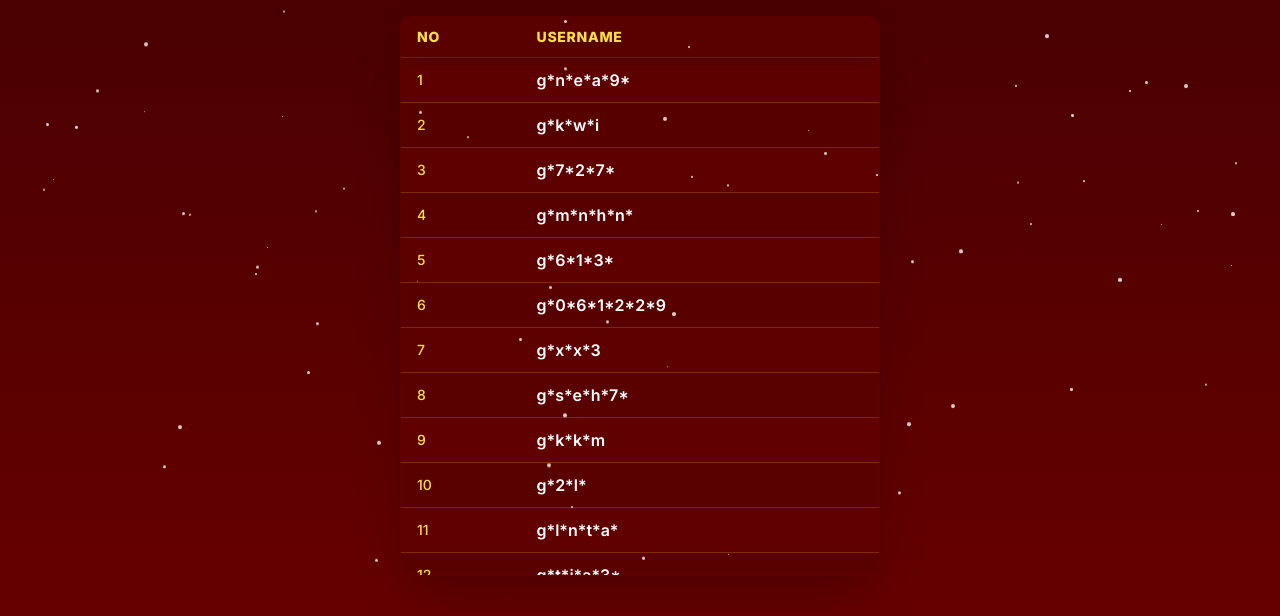
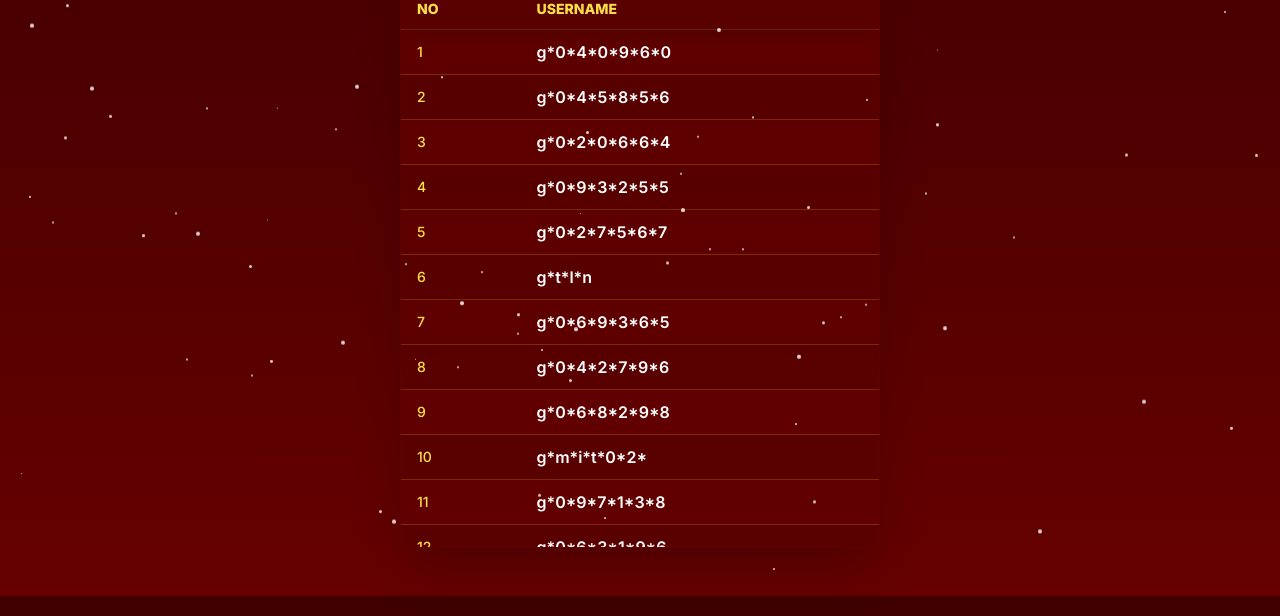
Before and after one commit to gkkservice7777-hub/gkkwinnerlist, a plain HTML site: page index.html in a window 1280 px wide. Shown: the part 204-820 px from the top of the page. Drawn offline with nearby package versions, Linux system fonts and the light colour scheme.

Commit message:
Update index.html
adfadfasdf

```diff
--- a/index.html
+++ b/index.html
@@ -3,7 +3,7 @@
 <head>
     <meta charset="UTF-8">
     <meta name="viewport" content="width=device-width, initial-scale=1.0">
-    <title>ကစားသမား စာရင်း (No. | Username)</title>
+    <title>ကစားသမား စာရင်း (GKK777)</title>
     <script src="https://cdn.tailwindcss.com"></script>
     <style>
         @import url('https://fonts.googleapis.com/css2?family=Inter:wght@100..900&display=swap');
@@ -55,14 +55,11 @@
         <div class="container mx-auto px-4 flex justify-between items-center w-full">
             <div class="flex items-center space-x-3">
                 <img src="https://i0.wp.com/gkk777.net/wp-content/uploads/2025/05/photo_2024-05-05_18-26-46.jpg?fit=640%2C640&ssl=1"
-                     alt="GKK 99 Logo"
-                     class="h-10 w-10 rounded-lg border-2 border-yellow-300 object-cover"
-                     onerror="this.src='https://placehold.co/40x40/ffd700/400000?text=L';">
+                     alt="Logo" class="h-10 w-10 rounded-lg border-2 border-yellow-300 object-cover">
                 <span class="text-xl font-bold text-yellow-300 hidden sm:inline">GKK777</span>
             </div>
-
             <button onclick="window.location.href='https://gkk777cta.mssg.me/'"
-                    class="px-4 py-2 bg-yellow-400 text-[#400000] font-semibold rounded-full shadow-md hover:bg-yellow-300 transition duration-300 transform hover:scale-105 active:scale-95">
+                    class="px-4 py-2 bg-yellow-400 text-[#400000] font-semibold rounded-full shadow-md hover:bg-yellow-300 transition duration-300">
                 ဆက်သွယ်ရန်
             </button>
         </div>
@@ -71,17 +68,15 @@
     <div class="container mx-auto px-4 w-full max-w-sm md:max-w-md lg:max-w-lg z-10 relative">
         <header class="text-center mb-6">
             <h1 class="text-4xl font-extrabold text-yellow-300 drop-shadow-lg">Congratulations</h1>
-            <p class="text-lg text-white-200 mt-1">
-                2026 နှစ်သစ် ကံကောင်းခြင်း ငွေသွင်းမလို အခမဲ့ဘောနပ်ကို Channel Join ရရှိသွားသောမန်ဘာများ
-            </p>
+            <p class="text-lg text-white-200 mt-1">2026 နှစ်သစ် အခမဲ့ဘောနပ် ရရှိသူများ</p>
         </header>
 
-        <div id="list-container" class="bg-[#590000]/70 rounded-xl shadow-2xl backdrop-blur-sm border border-[#660000]/50 overflow-hidden overflow-y-auto h-[70vh] w-full transition duration-500">
+        <div id="list-container" class="bg-[#590000]/70 rounded-xl shadow-2xl backdrop-blur-sm border border-[#660000]/50 overflow-hidden overflow-y-auto h-[70vh] w-full">
             <table class="min-w-full divide-y divide-[#660000]">
                 <thead class="bg-[#590000] sticky top-0 z-20 shadow-lg border-b border-yellow-300">
                     <tr>
-                        <th scope="col" class="player-cell w-1/4 font-extrabold text-sm uppercase tracking-wider text-yellow-300">No</th>
-                        <th scope="col" class="player-cell w-3/4 font-extrabold text-sm uppercase tracking-wider text-yellow-300">Username</th>
+                        <th class="player-cell w-1/4 font-extrabold text-sm uppercase text-yellow-300">No</th>
+                        <th class="player-cell w-3/4 font-extrabold text-sm uppercase text-yellow-300">Username</th>
                     </tr>
                 </thead>
                 <tbody id="player-table-body" class="bg-transparent divide-y divide-[#660000]"></tbody>
@@ -92,110 +87,70 @@
     <script>
         document.addEventListener('DOMContentLoaded', () => {
             const tableBody = document.getElementById('player-table-body');
-            const body = document.body;
             const SNOWFLAKE_COUNT = 80;
 
-            function maskUsername(username) {
-                if (!username) return "";
-                let masked = "";
-                let charCount = 0;
-                for (let i = 0; i < username.length; i++) {
-                    const char = username[i];
-                    if (char === ' ') { masked += ' '; }
-                    else {
-                        if (charCount % 2 === 0) { masked += char; }
-                        else { masked += '*'; }
-                        charCount++;
+            const playerList = [
+                "gk09440890670", "gk09445883586", "gk09250167624", "gk09943923525", "gk09267458647", "gktalon", "gk09689837635", "gk09422173936", "gk09678921938", "gkmyint00123",
+                "gk09967717378", "gk09693811916", "gk09458928905", "gk09750253088", "gk09262521477", "gk09668515271", "gk09428325774", "gk09662348095", "gknay717", "gk09740944438",
+                "gk09687251005", "gk09791841227", "gk09773606841", "gk09752913612", "gk09420181195", "gk09782286435", "gk09758984309", "gk09799141662", "gkakmk", "gkayeaye123",
+                "gk09969382640", "gk09664253737", "gk09977868434", "gk09697279184", "gk09668888693", "gk09785849241", "gk09400435486", "gk09450272370", "gk09440830117", "gk09956086250",
+                "gk09670386455", "gk09650793341", "gk09259907226", "gk09650402188", "gk09695338613", "gk09299401946", "gk09762190884", "gk09689092357", "gk09699435673", "gk09783740348",
+                "gk09772430480", "gk09774581233", "gk09893819794", "gk09663857153", "gk09401384782", "gk09694292458", "gk09400327720", "gk09458858813", "gk09979598409", "gk09883256846",
+                "gk09420240478", "gk09698101336", "gk09674246985", "gk09681298689", "gk09661899695", "gk09669155748", "gk09424262253", "gk09972583538", "gk09675857266", "gk09440523600",
+                "gk09664223222", "gk09788038235", "gk09660477198", "gk09762480816", "gk09680417786", "gk09425047320", "gk09686437932", "gk09786762859", "gk09691542355", "gk09784639262",
+                "gk09259181882", "gk09661652284", "gk09256354484", "gk09264885270", "gk09768541713", "gk09696658858", "gk09697590611", "gk09799849316", "gk09666197175", "gk09798428211",
+                "gk09665078977", "gk09698635559", "gk09777768784", "gk09688580196", "gk09975669101", "gk09661401502", "gk09962756513", "gk09775125146", "gk09674318802", "gk09763061839",
+                "gk09421708024", "gk09674925515", "gk09675803133", "gk09954578304", "gk09451288120", "gk09792667407", "gk09698819497", "gk09966644477", "gk09799430541", "gk09763764412",
+                "gk09404474815", "gk09783166568", "gk09441769363", "gk09781250316", "gk09798597363", "gk09754073134", "gk09428006007", "gk09694254466", "gk09662222504", "gk09955679850",
+                "gk09770821625", "gk09792468129", "gk09663292189", "gk00943044608", "gk09893910523", "gk09756299711", "gk09952228910", "gk09775529151", "gk09761743435", "gk09427848821",
+                "gk09780904499", "gk09422558704", "gk09689006151", "gk09959100997", "gk09789779617", "gk09957572390", "gk09798595324", "gk09773571726", "gk09756796594", "gk09650345840",
+                "gk09664591268", "gk09981380291", "gk09758250354", "gk09674191594", "gk09969382585", "gk09688492941", "gk09798684985", "gk09256630688", "gk09788071897", "gk09777745672",
+                "gk09790632909", "gk09779253714", "gk09794583168", "gk09660465927", "gk09692903975", "gk09697603213", "gk09441295837", "gk09268162231", "gk09751429124", "gk09661814174",
+                "gk09796041235", "gk09668776709", "gk09762041759", "gk09444706316", "gk09983454172", "gk09402972137", "gk09684356925", "gk09790949785", "gk09698693054", "gk09769707797",
+                "gk09686021318", "gk09690605351", "gk09454111242", "gk09678464015", "gk09441439426", "gk09791331852", "gk09699732084", "gk09771057598", "gk09699461530", "gk09427807205",
+                "gk09426751126", "gk09799582491", "gk09765087597", "gk09988167695", "gk09679537422", "gk09401884552", "gk09757825967", "gk09679681327", "gk09758575411", "gk09791636286",
+                "gk09776685090", "gk09986063539", "gk09258997989", "gk09665284654", "gk09783155590", "gk09784745946", "gk09425725428", "gk09687877127", "gk09979978605", "gk09259441750",
+                "gk09698699354", "gk09789719871", "gk09771103138", "gk09687828460", "gk09784189878", "gk09662551965", "gk09979364155", "gk09943036397", "gk09661951471", "gk09699878123",
+                "gk09253946686", "gk09760169549", "gk09674705950", "gk09778152417", "gk09680380654", "gk09760720747", "gk09684032589", "gk09445748989", "gk09777567171", "gk09697500026",
+                "gk09688479751", "gk09686582383", "gk09269672802", "gk09880386700", "gk09777508539", "gk09768505462", "gk09980477534", "gk09750933787", "gk09676411575", "gk09883777429",
+                "gk09884867667", "gk09684976841", "gk09663992639", "gk09982163166", "gk09426618683", "gk09696228997", "gk09668563612", "gk09775941576", "gk09784283547", "gk09267080004",
+                "gk09760381529", "gk09976206077", "gk09788757366", "gk09666357029", "gk09781996310", "gk09772867781", "gk09253464398", "gk09978505939", "gk09685609030", "gk09263378035"
+            ];
+
+            function maskUsername(u) {
+                let m = ""; let c = 0;
+                for (let i = 0; i < u.length; i++) {
+                    if (u[i] === ' ') { m += ' '; }
+                    else { m += (c % 2 === 0) ? u[i] : '*'; c++; }
                 }
-                }
-                return masked;
+                return m;
             }
 
-            function createSnowflake() {
-                const snowflake = document.createElement('div');
-                snowflake.classList.add('snowflake');
+            function createSnow() {
+                const s = document.createElement('div');
+                s.classList.add('snowflake');
                 const size = Math.random() * 3 + 1;
-                snowflake.style.width = `${size}px`;
-                snowflake.style.height = `${size}px`;
-                snowflake.style.left = `${Math.random() * 100}vw`;
-                snowflake.style.animationDuration = `${Math.random() * 20 + 10}s`;
-                snowflake.style.animationDelay = `-${Math.random() * 15}s`;
-                snowflake.style.top = `${-Math.random() * 100}px`;
-                body.appendChild(snowflake);
+                s.style.width = s.style.height = `${size}px`;
+                s.style.left = `${Math.random() * 100}vw`;
+                s.style.animationDuration = `${Math.random() * 20 + 10}s`;
+                s.style.animationDelay = `-${Math.random() * 15}s`;
+                s.style.top = `${-Math.random() * 100}px`;
+                document.body.appendChild(s);
             }
 
-            for (let i = 0; i < SNOWFLAKE_COUNT; i++) { createSnowflake(); }
+            for (let i = 0; i < SNOWFLAKE_COUNT; i++) createSnow();
 
-            function shuffleArray(array) {
-                for (let i = array.length - 1; i > 0; i--) {
-                    const j = Math.floor(Math.random() * (i + 1));
-                    [array[i], array[j]] = [array[j], array[i]];
-                }
-            }
-
-            function generatePlayerList() {
-                const finalUsernames = [
-                    "gk09943923525", "gklion28", "gk09689837635", "gk09420149396", "gk09977540940",
-                    "gk09891348863", "gk09754463026", "gknlynn118", "gk061958", "gk09698040302",
-                    "gknay5353", "gk09757429717", "gk09955633286", "gk09783410972", "gk09785124814",
-                    "gk09964937156", "gkyair78", "gk09673341279", "gk09662348095", "gk09421007620",
-                    "gk09780519528", "gk09671623279", "gk09782286435", "gk09778844040", "gksty1467g",
-                    "gk09445107441", "gkayethin1", "gk09773062702", "gk09758984309", "gk09964799330",
-                    "gkzaw65", "gkarar", "gkthiha330", "gkmk4567", "gkmm900", "gkkmt66", "gkere5556",
-                    "gkaung1968", "gkert56", "gk123hein", "gktartar12", "gkwave456", "gk211006",
-                    "gkstatus", "gkzaw114", "gk772873", "gklineup", "gkhtet979", "gkhwh999",
-                    "gkkyaw4422", "gkkzh50", "gksaigk", "gkset45", "gkjunesunn", "gkaungaye1",
-                    "gkasw888", "gksoepain8", "gkphyu156", "gksoelwin1", "gkthaung16", "gkgkk777te",
-                    "gkpayiphyo", "gkyinlay47", "gkgod31", "gkewr45", "gk8888aaa", "gktha30173",
-                    "gkzinm2002", "gkdse5", "gklynnthar", "gkkhant125", "gkcmgkk", "gkyzmin54",
-                    "gkchitko24", "gkkyaw2221", "gk1388hein", "gkrrr77", "gkkkk83", "gksanyushw",
-                    "gkwinner97", "gkaa969969", "gka7777777", "gkmamoe78", "gkmgkhant7", "gktzaa",
-                    "gkert5", "gkgkk96", "gk96kyawzi", "gkyunadatu", "gkminbhone", "gkere578",
-                    "gkpph321", "gktwz1", "gk445593", "gk21lm", "gksea55", "gkkokn", "gkwinmg7",
-                    "gkgkzayyar", "gk9nine", "gkzawzinla", "gktyron7", "gkchit6524", "gkkkwai",
-                    "gkm090", "gk199o", "gkese67", "gkjohnny90", "gktunnn12", "gkmask345",
-                    "gkqpqpqp", "gk691734", "gkmoed123", "gkkyaw4882", "gkngelay99", "gkgyan1234",
-                    "gkmmm090", "gkthein134", "gkyatilin", "gkphyoyaza", "gk5678999", "gk18751187",
-                    "gkd666", "gkere3344", "gkwew567", "gkwinhla98", "gkanann", "gkcane11",
-                    "gk199745", "gkdoonut78", "gkwin0022", "gk09958586", "gk1212saya", "gk12rgyi",
-                    "gknayphyo", "gkgffdg452", "gksoemoe5", "gkewe7", "gkksm99556", "gkere456",
-                    "gksm64", "gkyet2004", "gkert7", "gkkosoe49", "gksai7860", "gk775296",
-                    "gkktl54", "gkamone5", "gk8888888m", "gksein467", "gkthesai99", "gkpyaewi",
-                    "gkzawte34", "gkcion88", "gkstn7", "gkkyaw7654", "gkslotrap", "gkthuya35",
-                    "gkzkoko777", "gkptk0090", "gkearthqua", "gkkolin21", "gk60002", "gkmyozawtu",
-                    "gktzt008", "gktzt007", "gktdc1089", "gkpk251015", "gkphyu72", "gk2345ttl",
-                    "gkttt7777", "gkkhun29", "gkkyaing13", "gkmyint657", "gkkyal11", "gktt882",
-                    "gk059170", "gkhks2023", "gkkoko9984", "gkyhha98", "gkmon778", "gktar121",
-                    "gkmkgkk777", "gkkyawlw", "gkkoh555", "gkhtoo2003", "gkaye457", "gkawwgyi05",
-                    "gk795003", "gkrtr55", "gkyoon26", "gkxar000", "gkwarso34", "gksoesoe76",
-                    "gk19986", "gkkya12345", "gkmt96", "gkkosithu7", "gkootin21", "gknilarshw",
-                    "gka1b2c", "gkayeminp", "gknay56", "gkzar0000", "gkdann123", "gksting750",
-                    "gkere334", "gkxtetmin7", "gk09896226", "gkneosan", "gk474nl", "gkamo7",
-                    "gkvoize", "gkpouksii", "gk0967213", "gksew7", "gkkg141996", "gkkhing49",
-                    "gk39200", "gk780112", "gkapple8", "gk33019", "gk270307", "gkere55555",
-                    "gkgkkzaw70", "gkpk999999", "gkkks1993", "gksoethu75", "gkkyaw1788", "gk1876",
-                    "gkkya1212", "gk2948", "gkkkkmm", "gksoenuko", "gk762788", "gk774006",
-                    "gkxxx23", "gkzkt99", "gkmyathu1", "gkwp218", "gkmoe4958", "gktno11111",
-                    "gkses456", "gkthier1", "gksoe24680", "gktangiyos", "gkgkkmyoky", "gkmotelayr",
-                    "gktargyi", "gkkkyaw007"
-                ];
-
-                shuffleArray(finalUsernames);
             const fragment = document.createDocumentFragment();
-
-                finalUsernames.forEach((name, index) => {
+            playerList.forEach((name, index) => {
                 const row = document.createElement('tr');
-                    row.className = "player-row hover:bg-[#820000]/70 transition duration-150";
+                row.className = "player-row transition duration-150";
                 row.innerHTML = `
-                        <td class="player-cell whitespace-nowrap text-sm font-medium text-yellow-300">${index + 1}</td>
-                        <td class="player-cell whitespace-nowrap text-base font-semibold text-white">${maskUsername(name)}</td>
+                    <td class="player-cell text-sm font-medium text-yellow-300">${index + 1}</td>
+                    <td class="player-cell text-base font-semibold text-white">${maskUsername(name)}</td>
                 `;
                 fragment.appendChild(row);
             });
             tableBody.appendChild(fragment);
-            }
-
-            generatePlayerList();
         });
     </script>
 </body>
```
Lines whose indentation alone changed are shown as unchanged.
